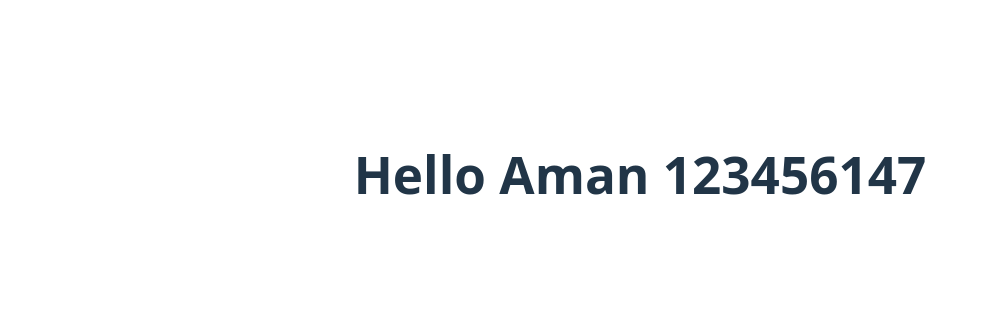
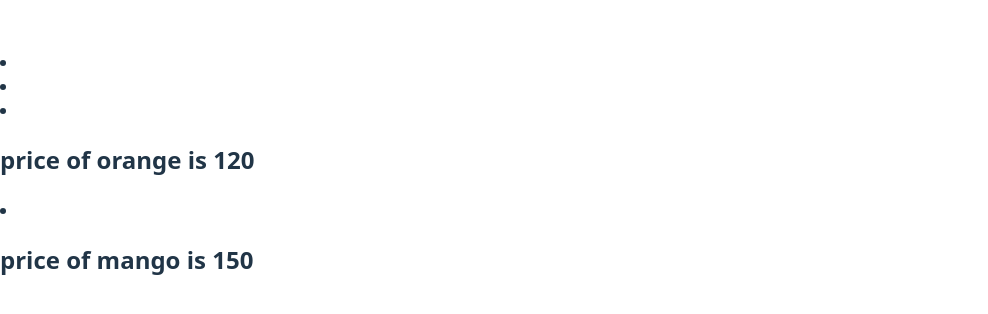
Before and after one commit to deependra88/react-vite-practice-scaler, a React (Vite) app: page / in a window 1280 px wide. Shown: the part 226-540 px from the top of the page, without its empty margins (0-988 px from the left). Built offline with nearby package versions, Linux system fonts and the light colour scheme.

Commit message:
using map

```diff
--- a/src/App.jsx
+++ b/src/App.jsx
@@ -1,5 +1,7 @@
-import './App.css';
+// import './App.css';
+import Animals from './components/Animals';
 import Bye from './components/Bye';
+import Fruits from './components/Fruits';
 import Hello from './components/Hello';
 function App() {
   // const seatNumbers = [1,4,7];
@@ -10,7 +12,9 @@ function App() {
   };
   return (
     <>
-      <Hello person={person} />
+      {/* <Hello person={person} /> */}
+      {/* <Animals /> */}
+      <Fruits />
     </>
   );
 }
--- /dev/null
+++ b/src/components/Animals.jsx
@@ -0,0 +1,16 @@
+import React from "react";
+
+function Animals(){
+    let animals = ["cow","horse","dog"];
+    return(
+    <>
+    <ul>
+    {animals.map((animal) =>(
+        <li>{animal}</li>
+    ))}
+    </ul>
+    </>
+    )
+}
+
+export default Animals;
--- /dev/null
+++ b/src/components/Fruit.jsx
@@ -0,0 +1,11 @@
+import React from "react";
+
+function Fruit({name, price}){
+    return(
+        <>
+       {/* <li>price of {name} is {price}</li> */}
+       <li>{price >100 ? <h2>price of {name} is {price}</h2> : " "}</li>
+        </>
+    )
+}
+export default Fruit;
--- /dev/null
+++ b/src/components/Fruits.jsx
@@ -0,0 +1,17 @@
+import React from 'react'
+import Fruit from './Fruit';
+
+function Fruits(){
+    let fruits = [
+        {name: "apple", price: 100},
+        {name: "banana", price: 40},
+        {name:"orange",price:120},
+        {name:"mango", price: 150},
+    ]
+    return(
+        <>{fruits.map((fruit) =>(
+           <Fruit name={fruit.name} price={fruit.price} />
+        ))}</>
+    )
+}
+export default Fruits;
```
